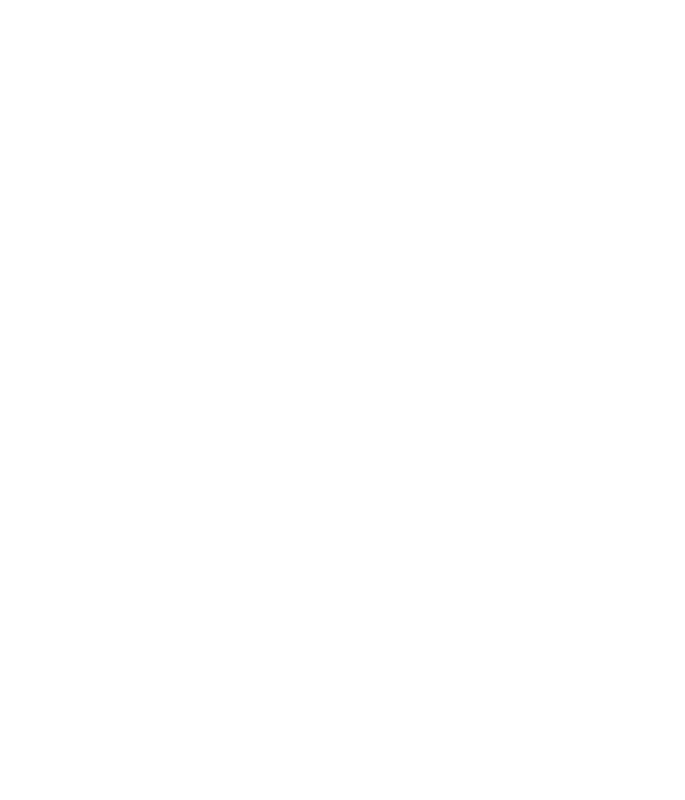
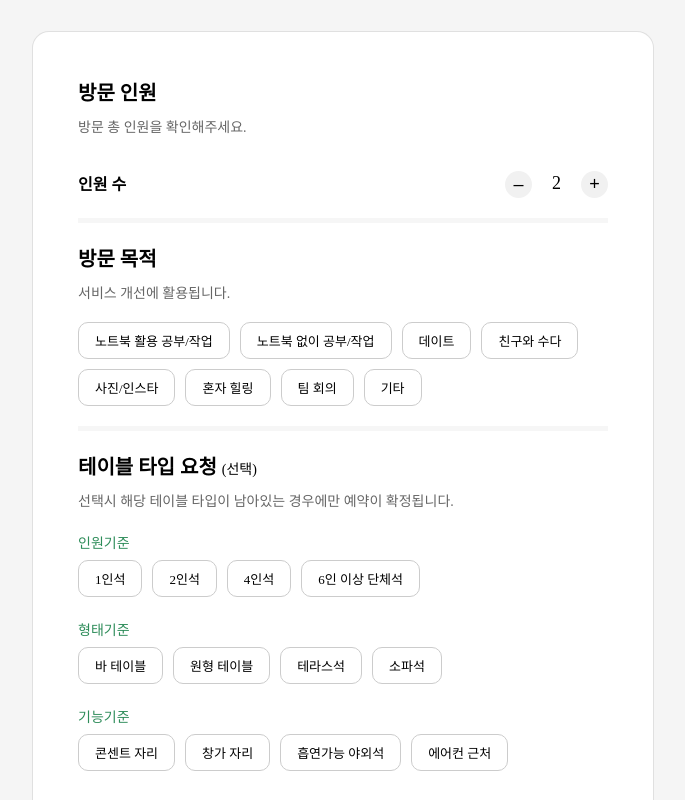
Before and after one commit to jdnjsyoo/Bean, a React (Vite) app: page /waiting in a window 1280 px wide. Before the commit this address had no page. Shown: the whole page, without its empty margins (297-982 px from the left). Built offline with nearby package versions, Linux system fonts and the light colour scheme.

Commit message:
feat waitingPage_1

```diff
--- a/src/App.jsx
+++ b/src/App.jsx
@@ -1,6 +1,6 @@
-import { useState } from 'react'
-import React from "react"
-import './App.css'
+import { useState } from "react";
+import React from "react";
+import "./App.css";
 
 import { BrowserRouter as Router, Routes, Route } from "react-router-dom";
 import LandingPageBefore from "./pages/Landing/Landing"; // Landing.jsx의 컴포넌트
@@ -8,6 +8,7 @@
 import SignIn from "./pages/Login"; // Login/index.jsx의 컴포넌트
 import SignUp from "./pages/SignUp";
 import Search from "./pages/Search";
+import WaitingPage from "./components/WaitingPage";
 
 function App() {
   return (
@@ -18,6 +19,7 @@
         <Route path="/login" element={<SignIn />} />
         <Route path="/signup" element={<SignUp />} />
         <Route path="/search" element={<Search />} />
+        <Route path="/waiting" element={<WaitingPage />} />
       </Routes>
     </Router>
   );
--- /dev/null
+++ b/src/components/WaitingPage.jsx
@@ -0,0 +1,213 @@
+import React, { useState } from "react";
+
+const WaitingPage = () => {
+  const [count, setCount] = useState(2);
+
+  const purposeTags = [
+    "노트북 활용 공부/작업",
+    "노트북 없이 공부/작업",
+    "데이트",
+    "친구와 수다",
+    "사진/인스타",
+    "혼자 힐링",
+    "팀 회의",
+    "기타",
+  ];
+
+  const seatTags = {
+    인원기준: ["1인석", "2인석", "4인석", "6인 이상 단체석"],
+    형태기준: ["바 테이블", "원형 테이블", "테라스석", "소파석"],
+    기능기준: ["콘센트 자리", "창가 자리", "흡연가능 야외석", "에어컨 근처"],
+  };
+
+  const TAG_STYLE = {
+    padding: "8px 16px",
+    backgroundColor: "white",
+    border: "1px solid #ccc",
+    borderRadius: 10,
+    fontSize: 13,
+    fontWeight: 500,
+    cursor: "pointer",
+  };
+
+  const HorizontalLine = () => (
+    <div
+      style={{
+        height: 5,
+        width: "100%",
+        backgroundColor: "#f6f6f6",
+      }}
+    />
+  );
+
+  return (
+    <div
+      style={{
+        display: "flex",
+        justifyContent: "center",
+        padding: 32,
+        backgroundColor: "#f5f5f5",
+      }}
+    >
+      <div
+        style={{
+          width: 530,
+          backgroundColor: "#fff",
+          borderRadius: 16,
+          boxShadow: "0 0 0 1px #e0e0e0",
+          padding: 45,
+          display: "flex",
+          flexDirection: "column",
+          gap: 20,
+        }}
+      >
+        {/* 방문 인원 */}
+        <div style={{ textAlign: "left" }}>
+          <h3 style={{ fontSize: 20, fontWeight: "bold", margin: 0 }}>
+            방문 인원
+          </h3>
+          <p style={{ fontSize: 14, color: "#666", marginTop: 10 }}>
+            방문 총 인원을 확인해주세요.
+          </p>
+          <div
+            style={{
+              display: "flex",
+              alignItems: "flex-start",
+              marginTop: 15,
+              gap: 12,
+            }}
+          >
+            <span style={{ fontSize: 16, fontWeight: "bold", marginTop: 20 }}>
+              인원 수
+            </span>
+            <div
+              style={{
+                marginLeft: "auto",
+                display: "flex",
+                alignItems: "flex-start",
+                gap: 20,
+              }}
+            >
+              <button
+                onClick={() => setCount((c) => Math.max(1, c - 1))}
+                style={{
+                  width: 27,
+                  height: 27,
+                  borderRadius: "50%",
+                  backgroundColor: "#f1f1f1",
+                  fontSize: 18,
+                  border: "none",
+                  marginTop: 20,
+                }}
+              >
+                –
+              </button>
+              <span style={{ fontSize: 18, marginTop: 22 }}>{count}</span>
+              <button
+                onClick={() => setCount((c) => c + 1)}
+                style={{
+                  width: 27,
+                  height: 27,
+                  borderRadius: "50%",
+                  backgroundColor: "#f1f1f1",
+                  fontSize: 18,
+                  border: "none",
+                  marginTop: 20,
+                }}
+              >
+                +
+              </button>
+            </div>
+          </div>
+        </div>
+
+        <HorizontalLine />
+
+        {/* 방문 목적 */}
+        <div style={{ textAlign: "left" }}>
+          <h3
+            style={{
+              fontSize: 20,
+              fontWeight: "bold",
+              margin: 0,
+            }}
+          >
+            방문 목적
+          </h3>
+          <p style={{ fontSize: 14, color: "#666", marginTop: 10 }}>
+            서비스 개선에 활용됩니다.
+          </p>
+          <div
+            style={{
+              display: "flex",
+              flexWrap: "wrap",
+              gap: 10,
+              marginTop: 20,
+            }}
+          >
+            {purposeTags.map((tag, idx) => (
+              <div key={idx} style={TAG_STYLE}>
+                {tag}
+              </div>
+            ))}
+          </div>
+        </div>
+
+        <HorizontalLine />
+
+        {/* 테이블 타입 요청 */}
+        <div style={{ textAlign: "left" }}>
+          <h3 style={{ fontSize: 20, fontWeight: "bold", margin: 0 }}>
+            테이블 타입 요청{" "}
+            <span style={{ fontSize: 14, fontWeight: 400 }}>(선택)</span>
+          </h3>
+          <p style={{ fontSize: 14, color: "#666", marginTop: 10 }}>
+            선택시 해당 테이블 타입이 남아있는 경우에만 예약이 확정됩니다.
+          </p>
+          {Object.entries(seatTags).map(([title, tags]) => (
+            <div key={title} style={{ marginTop: 22 }}>
+              <span style={{ color: "#2d8c59", fontSize: 14, fontWeight: 500 }}>
+                {title}
+              </span>
+              <div
+                style={{
+                  display: "flex",
+                  flexWrap: "wrap",
+                  gap: 10,
+                  marginTop: 8,
+                }}
+              >
+                {tags.map((tag, idx) => (
+                  <div key={idx} style={TAG_STYLE}>
+                    {tag}
+                  </div>
+                ))}
+              </div>
+            </div>
+          ))}
+        </div>
+
+        {/* 다음 버튼 */}
+        <div style={{ display: "flex", justifyContent: "center" }}>
+          <button
+            style={{
+              width: "100%",
+              height: 48,
+              backgroundColor: "#d9ecdd",
+              border: "none",
+              borderRadius: 8,
+              fontWeight: 600,
+              fontSize: 16,
+              cursor: "pointer",
+              marginTop: 20,
+            }}
+          >
+            다음
+          </button>
+        </div>
+      </div>
+    </div>
+  );
+};
+
+export default WaitingPage;
--- a/src/index.css
+++ b/src/index.css
@@ -1,9 +1,11 @@
+@import "./styles/styleguide.css";
+
 @tailwind base;
 @tailwind components;
 @tailwind utilities;
-@import "./styles/styleguide.css";
 
-html, body {
+html,
+body {
   margin: 0;
   padding: 0;
   width: 100%;
--- a/src/pages/Landing/Landing.css
+++ b/src/pages/Landing/Landing.css
@@ -1,22 +1,24 @@
 .landing-page-before {
   background-color: #ffffff;
   display: flex;
-    flex-direction: row;
   justify-content: center;
-    width: 100%;
+  align-items: center;
+  width: 100vw;
+  height: 100vh;
 }
 
 .landing-page-before .overlap-group-wrapper {
   background-color: #ffffff;
-    height: 832px;
-    width: 1280px;
+  width: 100%;
+  height: 100%;
 }
 
 .landing-page-before .overlap-group {
   background-image: url(./background.png);
-    background-position: 50% 50%;
+  background-position: center;
   background-size: cover;
-    height: 832px;
+  width: 100%;
+  height: 100%;
   position: relative;
 }
 
@@ -45,7 +47,7 @@
   font-weight: 400;
   letter-spacing: 0;
   line-height: normal;
-    margin-top: -1.00px;
+  margin-top: -1px;
   position: relative;
   text-align: center;
   width: fit-content;
```
Also changed, not shown: src/pages/Landing/Landing.jsx (+6 -3 lines). Lines whose indentation alone changed are shown as unchanged.
